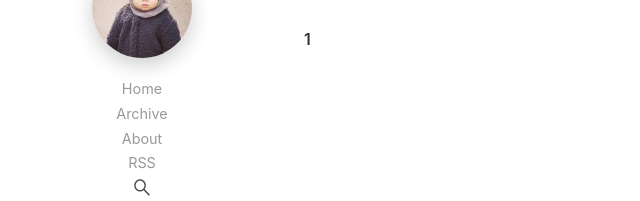
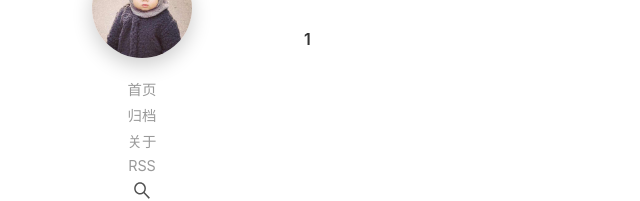
Before and after one commit to ryanlijianchang/ryanlijianchang.github.io, a plain HTML site: page archives/index.html in a window 1280 px wide. Shown: the part 202-403 px from the top of the page, 172-812 px from the left. Drawn offline with Linux system fonts and the light colour scheme.

Commit message:
Site updated: 2019-03-03 00:15:47

```diff
--- a/archives/index.html
+++ b/archives/index.html
@@ -8,7 +8,7 @@
     <meta name="description" content="骑士恨煎蛋，骑士恨孜然">
 
     <title>
-       Archive -  RyanLee&#39;s Blog
+       归档 -  RyanLee&#39;s Blog
     </title>
     <link rel="stylesheet" href="/css/style.css">
 
@@ -24,11 +24,11 @@
           </div>
           <ul>
 
-              <li><a href="/"> Home </a></li>
+              <li><a href="/"> 首页 </a></li>
 
-              <li><a href="/archives"> Archive </a></li>
+              <li><a href="/archives"> 归档 </a></li>
 
-              <li><a href="/about"> About </a></li>
+              <li><a href="/about"> 关于 </a></li>
 
               <li><a href="/atom.xml"> RSS </a></li>
 
```
Also changed, not shown: 2019/03/02/hello-world/index.html (+3 -3 lines), archives/2019/03/index.html (+4 -4 lines), archives/2019/index.html (+4 -4 lines), index.html (+3 -3 lines).
